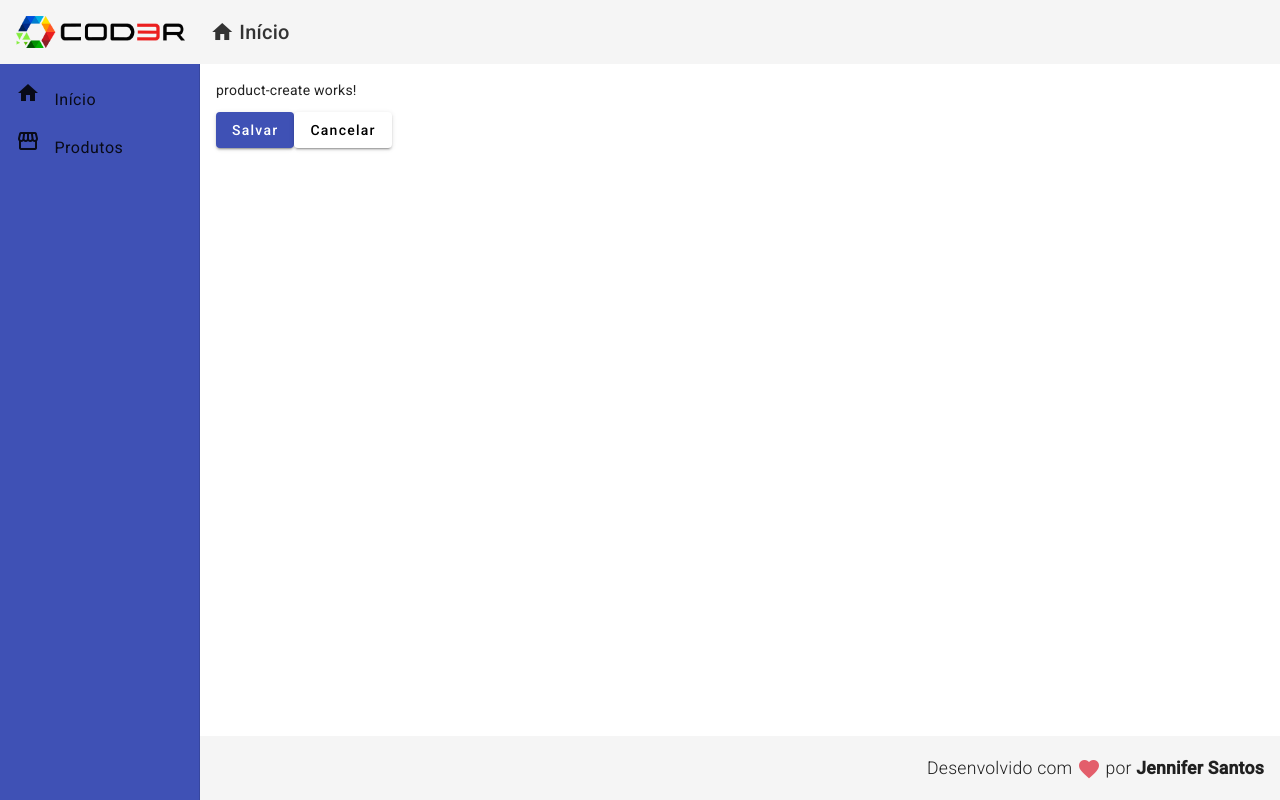
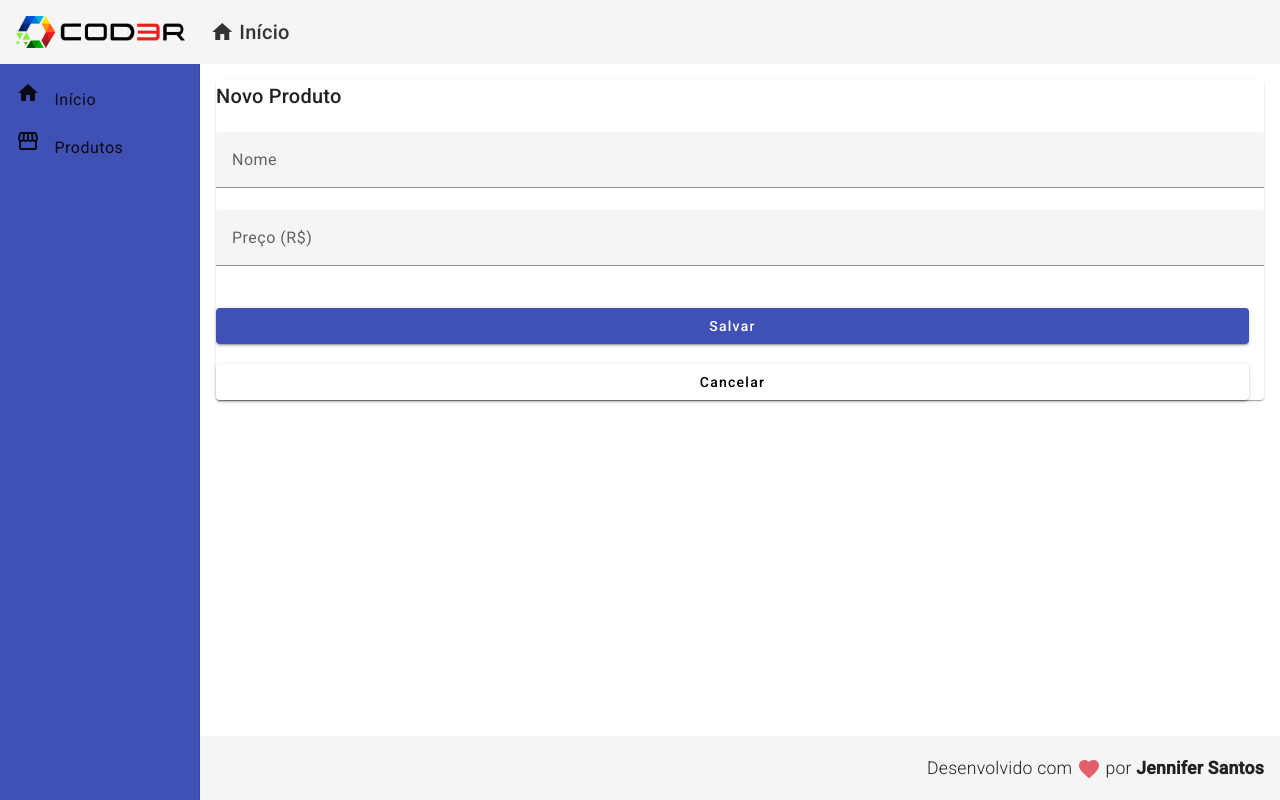
Before and after one commit to JenniferSantoss/crud-angular-project, an Angular app in the folder frontend/: page /products/create in a window 1280 px wide. Built offline with nearby package versions, Linux system fonts and the light colour scheme.

Commit message:
Criação do formulario de criacao de novo produto

```diff
--- a/frontend/src/app/components/product/product-create/product-create.component.css
+++ b/frontend/src/app/components/product/product-create/product-create.component.css
@@ -0,0 +1,9 @@
+form {
+    display: flex;
+    flex-direction: column;
+    margin-top: 20px;
+}
+
+button {
+    margin: 20px 15px 0px 0px;
+}
--- a/frontend/src/app/components/product/product-create/product-create.component.html
+++ b/frontend/src/app/components/product/product-create/product-create.component.html
@@ -1,5 +1,15 @@
-<p>product-create works!</p>
-
+<mat-card>
+    <mat-card-title>Novo Produto</mat-card-title>
+    <form>
+        <mat-form-field>
+            <input matInput placeholder="Nome"
+                [(ngModel)]="product.name" name="name">
+        </mat-form-field>
+        <mat-form-field>
+            <input matInput placeholder="Preço (R$)"
+                [(ngModel)]="product.price" name="price">
+        </mat-form-field>
+    </form>
     <button mat-raised-button (click)="createProduct()" color="primary">
         Salvar
     </button>
@@ -7,3 +17,4 @@
     <button mat-raised-button (click)="cancel()">
         Cancelar
     </button>
+</mat-card>
```
Also changed, not shown: frontend/src/app/components/product/product-create/product-create.component.ts (line endings or trailing spaces), 1 other file (tests, documents, lock files or other folders). Lines whose indentation alone changed are shown as unchanged.
